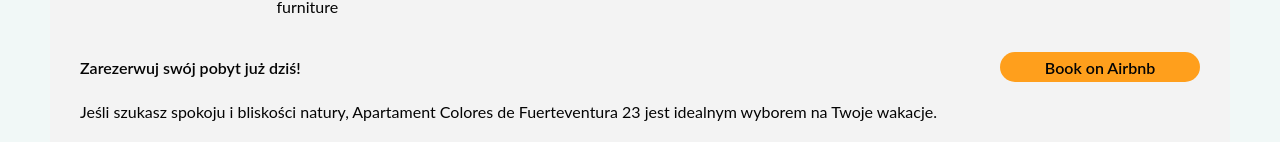
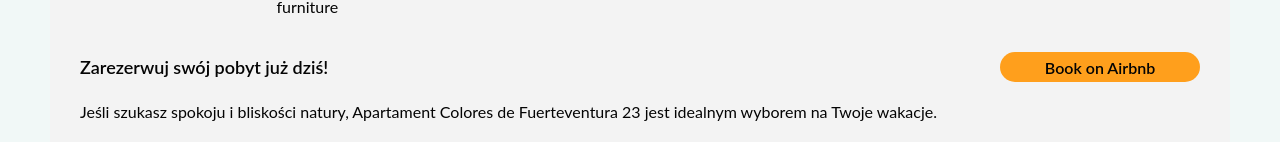
Before and after one commit to s18840/apartments-fue, a React (Create React App) app in the folder apartments-fue/: page /colores_de_fuerteventura_23 in a window 1280 px wide. Shown: the part 1754-1896 px from the top of the page. Built offline with nearby package versions, Linux system fonts and the light colour scheme.

Commit message:
font size fixed

```diff
--- a/apartments-fue/src/styles/Apartment.scss
+++ b/apartments-fue/src/styles/Apartment.scss
@@ -284,7 +284,7 @@
 
   .reservation-header-text {
     font-weight: 600;
-    font-size: 16px;;
+    font-size: 18px;
     display: flex;
     width: 100%;
     align-items: center;
```
